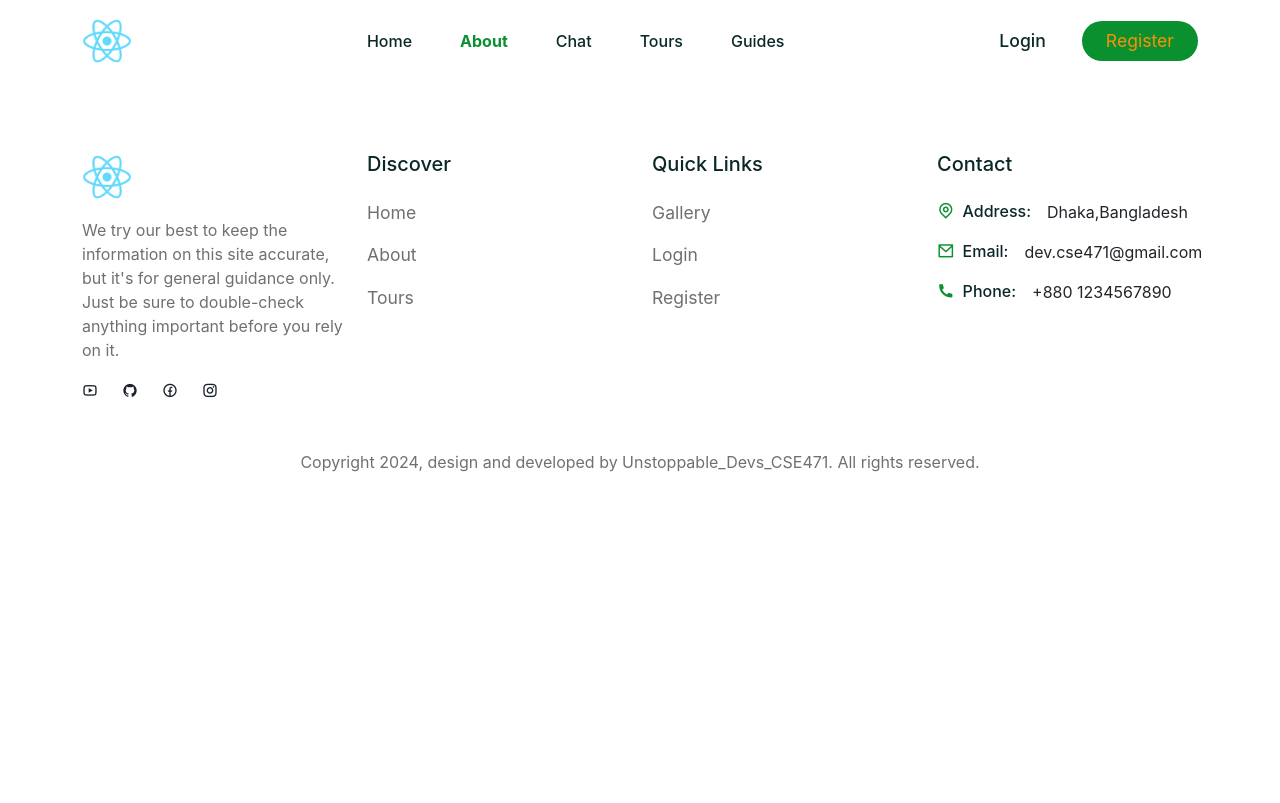
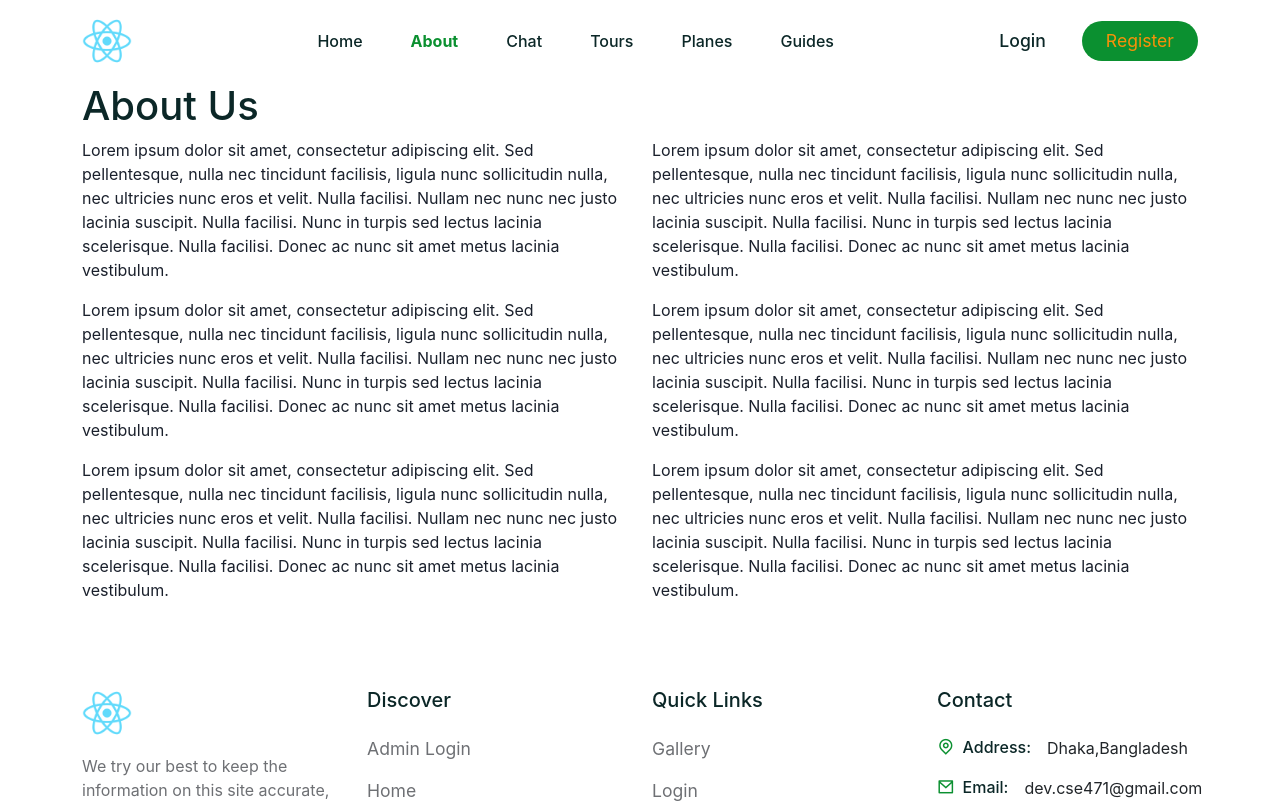
Before and after one commit to jashezan/Tours-and-Travels, a React (Create React App) app in the folder frontend/: page /about in a window 1280 px wide. Shown: the top 803 px of the page. Built offline with nearby package versions, Linux system fonts and the light colour scheme; a web font is replaced by a local one.

Commit message:
Finished User Part

```diff
--- a/frontend/src/components/Booking/Booking.jsx
+++ b/frontend/src/components/Booking/Booking.jsx
@@ -1,7 +1,7 @@
 import React, { useState, useContext } from "react";
 import "./booking.css";
 import { Form, FormGroup, ListGroup, ListGroupItem, Button } from "reactstrap";
-
+import { useToast } from "@chakra-ui/react";
 import { useNavigate } from "react-router-dom";
 import { AuthContext } from "../../context/AuthContext";
 import { BASE_URL } from "../../utils/config";
@@ -9,7 +9,7 @@ import { BASE_URL } from "../../utils/config";
 const Booking = ({ tour, avgRating }) => {
   const { price, reviews, title } = tour;
   const navigate = useNavigate();
-
+  const toast = useToast();
   const { user } = useContext(AuthContext);
 
   const [booking, setBooking] = useState({
@@ -35,6 +35,13 @@ const Booking = ({ tour, avgRating }) => {
       if (!user || user === undefined || user === null) {
         return alert("please sign in");
       }
+      toast({
+        title: "We Recieved Your Request!",
+        description: "Please wait for the confirmation.",
+        status: "info",
+        duration: 9000,
+        isClosable: true,
+      });
       fetch(`${BASE_URL}/booking`, {
         method: "POST",
         credentials: "include",
--- a/frontend/src/components/Footer/Footer.jsx
+++ b/frontend/src/components/Footer/Footer.jsx
@@ -1,44 +1,51 @@
-import React from 'react'
-import './footer.css'
+import React from "react";
+import "./footer.css";
 
-import { Container, Row, Col, ListGroup, ListGroupItem } from 'reactstrap'
+import { Container, Row, Col, ListGroup, ListGroupItem } from "reactstrap";
 
-import { Link } from 'react-router-dom'
-import logo from '../../assets/images/logo512.png'
+import { Link } from "react-router-dom";
+import logo from "../../assets/images/logo512.png";
 
 const quick__links = [
   {
-    path: '/home',
-    display: 'Home'
+    path: "/admin/login",
+    display: "Admin Login",
   },
   {
-    path: '/about',
-    display: 'About'
+    path: "/home",
+    display: "Home",
   },
   {
-    path: '/tours',
-    display: 'Tours'
+    path: "/about",
+    display: "About",
   },
-]
+  {
+    path: "/tours",
+    display: "Tours",
+  },
+];
 
 const quick__links2 = [
   {
-    path: '/gallery',
-    display: 'Gallery'
+    path: "/gallery",
+    display: "Gallery",
   },
   {
-    path: '/login',
-    display: 'Login'
+    path: "/login",
+    display: "Login",
   },
   {
-    path: '/register',
-    display: 'Register'
+    path: "/register",
+    display: "Register",
   },
-]
+  {
+    path: "/admin/login",
+    display: "Admin Login",
+  },
+];
 
 const Footer = () => {
-
-  const year = new Date().getFullYear()
+  const year = new Date().getFullYear();
 
   return (
     <footer className="footer">
@@ -153,6 +160,6 @@ const Footer = () => {
       </Container>
     </footer>
   );
-}
+};
 
-export default Footer
+export default Footer;
--- a/frontend/src/components/Header/Header.jsx
+++ b/frontend/src/components/Header/Header.jsx
@@ -25,6 +25,10 @@ const nav__links = [
     display: "Tours",
   },
   {
+    path: "/plane",
+    display: "Planes",
+  },
+  {
     path: "/guides",
     display: "Guides",
   },
@@ -44,11 +48,11 @@ const Header = () => {
     window.addEventListener("scroll", () => {
       if (
         document.body.scrollTop > 80 ||
-        document.documentElement.scrollTop > 80
+        document.documentElement?.scrollTop > 80
       ) {
-        headerRef.current.classList.add("sticky__header");
+        headerRef?.current?.classList?.add("sticky__header");
       } else {
-        headerRef.current.classList.remove("sticky__header");
+        headerRef?.current?.classList?.remove("sticky__header");
       }
     });
   };
--- a/frontend/src/components/table/BookingTable.jsx
+++ b/frontend/src/components/table/BookingTable.jsx
@@ -13,13 +13,11 @@ const BookingTable = ({ bookings }) => {
   return (
     <TableContainer>
       <Table variant="simple">
-        <TableCaption>My Booking Table</TableCaption>
         <Thead>
           <Tr>
-            <Th>User</Th>
-            <Th>Tour</Th>
-            <Th>Guest Size</Th>
-            <Th>Created At</Th>
+            <Th>Tour / Guide / Plane</Th>
+            <Th>Name</Th>
+            <Th>Booked At</Th>
             <Th>Payment Status</Th>
             <Th>Cancel</Th>
           </Tr>
--- a/frontend/src/components/table/BookingTableRow.jsx
+++ b/frontend/src/components/table/BookingTableRow.jsx
@@ -1,7 +1,7 @@
 import { Tr, Td } from "@chakra-ui/react";
 import React from "react";
 import { BASE_URL } from "../../utils/config.js";
-import { Button, useToast } from "@chakra-ui/react";
+import { Button, useToast, Tooltip, Text } from "@chakra-ui/react";
 import { Link } from "react-router-dom";
 
 const BookingTableRow = ({ booking }) => {
@@ -29,9 +29,30 @@ const BookingTableRow = ({ booking }) => {
   };
   return (
     <Tr>
-      <Td>{booking.userId.username}</Td>
-      <Td>{booking.tourId?.title}</Td>
-      <Td>{booking.guestSize}</Td>
+      <Td>
+        {booking.tourId !== null
+          ? "Tour"
+          : booking.guideId !== null
+          ? "Guide"
+          : booking.planeTicketId !== null
+          ? "Plane Ticket"
+          : "No Booking"}
+      </Td>
+      <Td>
+        {booking.tourId !== null ? (
+          <Text>
+            <Tooltip label={`Guest Size: ${booking.guestSize}`}>
+              {`${booking.tourId.title} (${booking.guestSize})`}
+            </Tooltip>
+          </Text>
+        ) : booking.guideId !== null ? (
+          `${booking.guideId.firstName} ${booking.guideId.lastName}`
+        ) : booking.planeTicketId !== null ? (
+          booking.planeTicketId.airline
+        ) : (
+          "No Booking"
+        )}
+      </Td>
       <Td>{new Date(booking.createdAt).toLocaleDateString()}</Td>
       <Td>
         {booking.paymentAmount !== null ? (
--- /dev/null
+++ b/frontend/src/pages/About.jsx
@@ -0,0 +1,78 @@
+import React from "react";
+import { Container, Row, Col } from "reactstrap";
+
+const About = () => {
+  return (
+    <Container>
+      <h1>About Us</h1>
+      <Row>
+        <Col>
+          <p>
+            Lorem ipsum dolor sit amet, consectetur adipiscing elit. Sed
+            pellentesque, nulla nec tincidunt facilisis, ligula nunc
+            sollicitudin nulla, nec ultricies nunc eros et velit. Nulla
+            facilisi. Nullam nec nunc nec justo lacinia suscipit. Nulla
+            facilisi. Nunc in turpis sed lectus lacinia scelerisque. Nulla
+            facilisi. Donec ac nunc sit amet metus lacinia vestibulum.
+          </p>
+        </Col>
+        <Col>
+          <p>
+            Lorem ipsum dolor sit amet, consectetur adipiscing elit. Sed
+            pellentesque, nulla nec tincidunt facilisis, ligula nunc
+            sollicitudin nulla, nec ultricies nunc eros et velit. Nulla
+            facilisi. Nullam nec nunc nec justo lacinia suscipit. Nulla
+            facilisi. Nunc in turpis sed lectus lacinia scelerisque. Nulla
+            facilisi. Donec ac nunc sit amet metus lacinia vestibulum.
+          </p>
+        </Col>
+      </Row>
+      <Row>
+        <Col>
+          <p>
+            Lorem ipsum dolor sit amet, consectetur adipiscing elit. Sed
+            pellentesque, nulla nec tincidunt facilisis, ligula nunc
+            sollicitudin nulla, nec ultricies nunc eros et velit. Nulla
+            facilisi. Nullam nec nunc nec justo lacinia suscipit. Nulla
+            facilisi. Nunc in turpis sed lectus lacinia scelerisque. Nulla
+            facilisi. Donec ac nunc sit amet metus lacinia vestibulum.
+          </p>
+        </Col>
+        <Col>
+          <p>
+            Lorem ipsum dolor sit amet, consectetur adipiscing elit. Sed
+            pellentesque, nulla nec tincidunt facilisis, ligula nunc
+            sollicitudin nulla, nec ultricies nunc eros et velit. Nulla
+            facilisi. Nullam nec nunc nec justo lacinia suscipit. Nulla
+            facilisi. Nunc in turpis sed lectus lacinia scelerisque. Nulla
+            facilisi. Donec ac nunc sit amet metus lacinia vestibulum.
+          </p>
+        </Col>
+      </Row>
+      <Row>
+        <Col>
+          <p>
+            Lorem ipsum dolor sit amet, consectetur adipiscing elit. Sed
+            pellentesque, nulla nec tincidunt facilisis, ligula nunc
+            sollicitudin nulla, nec ultricies nunc eros et velit. Nulla
+            facilisi. Nullam nec nunc nec justo lacinia suscipit. Nulla
+            facilisi. Nunc in turpis sed lectus lacinia scelerisque. Nulla
+            facilisi. Donec ac nunc sit amet metus lacinia vestibulum.
+          </p>
+        </Col>
+        <Col>
+          <p>
+            Lorem ipsum dolor sit amet, consectetur adipiscing elit. Sed
+            pellentesque, nulla nec tincidunt facilisis, ligula nunc
+            sollicitudin nulla, nec ultricies nunc eros et velit. Nulla
+            facilisi. Nullam nec nunc nec justo lacinia suscipit. Nulla
+            facilisi. Nunc in turpis sed lectus lacinia scelerisque. Nulla
+            facilisi. Donec ac nunc sit amet metus lacinia vestibulum.
+          </p>
+        </Col>
+      </Row>
+    </Container>
+  );
+};
+
+export default About;
--- a/frontend/src/pages/GuideDetails.jsx
+++ b/frontend/src/pages/GuideDetails.jsx
@@ -2,13 +2,14 @@ import React, { useContext, useEffect, useState } from "react";
 import { useParams } from "react-router-dom";
 import { BASE_URL } from "./../utils/config.js";
 import { AuthContext } from "../context/AuthContext.jsx";
-import { Image, Text, Button, Stack } from "@chakra-ui/react";
+import { Image, Text, Button, Stack, useToast } from "@chakra-ui/react";
 import { useNavigate } from "react-router-dom";
 import { Container, Row, Col, Form, ListGroup } from "reactstrap";
 
 const GuideDetails = () => {
   const { id } = useParams();
   const { user } = useContext(AuthContext);
+  const toast = useToast();
   const [guide, setGuide] = useState({});
   const navigate = useNavigate();
   useEffect(() => {
@@ -18,6 +19,13 @@ const GuideDetails = () => {
       .catch((err) => console.log(err));
   }, []);
   const bookGuide = async () => {
+    toast({
+      title: "We Recieved Your Request!",
+      description: "Please wait for the confirmation.",
+      status: "info",
+      duration: 9000,
+      isClosable: true,
+    });
     try {
       fetch(`${BASE_URL}/booking`, {
         method: "POST",
--- a/frontend/src/pages/Payment.jsx
+++ b/frontend/src/pages/Payment.jsx
@@ -29,7 +29,6 @@ const Payment = () => {
   const { id } = useParams();
   const [data, setData] = useState({});
   const navigate = useNavigate();
-  const toast = useToast();
   useEffect(() => {
     fetch(`${BASE_URL}/booking/${id}`, {
       method: "GET",
@@ -43,43 +42,46 @@ const Payment = () => {
       .then((data) => setData(data.data))
       .catch((err) => console.error(err));
   }, []);
-  const makePayment = async () => {
+  const toast = useToast();
+  const toastIdRef = React.useRef();
+  const makePayment = async (totalAmount) => {
+    const addToast = (msg, state) => {
+      toastIdRef.current = toast({
+        description: msg,
+        status: state || "info",
+        duration: 9000,
+        isClosable: true,
+      });
+    };
+    const updateToast = (newMsg, state) => {
+      if (toastIdRef.current) {
+        toast.update(toastIdRef.current, {
+          description: newMsg,
+          status: state || "info",
+        });
+      }
+    };
+
     try {
+      addToast("Payment in progress...");
       const response = await fetch(`${BASE_URL}/booking/payment/${id}`, {
         method: "POST",
         credentials: "include",
         headers: {
           "Content-Type": "application/json",
-          Authorization: `Bearer ${localStorage.getItem("token")}`,
         },
         body: JSON.stringify({
-          paymentAmount: getTotalAmount(data),
+          paymentAmount: totalAmount,
         }),
       });
       const res = await response.json();
-      if (!res.ok) {
-        return alert(result.message);
-      } else {
-        toast({
-          title: "Payment Status",
-          description: res.message,
-          status: res.status,
-          duration: 9000,
-          isClosable: true,
-        });
-        navigate("/thank-you");
-      }
+      updateToast(res.message, "success");
+      navigate("/thank-you");
     } catch (error) {
-      toast({
-        title: "Payment Status",
-        description: "Payment Failed",
-        status: "error",
-        duration: 9000,
-        isClosable: true,
-      });
+      console.error(error);
+      updateToast("Payment Failed", "error");
     }
   };
-  console.log(data);
   if (data) {
     return (
       <Container>
@@ -127,7 +129,10 @@ const Payment = () => {
               ) : (
                 <>
                   <Text>Payable Amount: {getTotalAmount(data)}</Text>
-                  <Button colorScheme="green" onClick={makePayment}>
+                  <Button
+                    colorScheme="green"
+                    onClick={() => makePayment(getTotalAmount(data))}
+                  >
                     Pay
                   </Button>
                 </>
--- a/frontend/src/pages/Plane.jsx
+++ b/frontend/src/pages/Plane.jsx
@@ -1,9 +1,122 @@
-import React from 'react'
+import React, { useEffect, useState } from "react";
+import CommonSection from "./../shared/CommonSection";
+import { Container, Row, Col } from "reactstrap";
+import useFetch from "../hooks/useFetch";
+import { BASE_URL } from "../utils/config.js";
+import {
+  Table,
+  Thead,
+  Tbody,
+  Tr,
+  Th,
+  Td,
+  TableContainer,
+  Tooltip,
+  Button,
+  useToast,
+} from "@chakra-ui/react";
+import { useNavigate } from "react-router-dom";
 
 const Plane = () => {
+  const [planeTickets, setPlaneTickets] = useState([]);
+  const navigate = useNavigate();
+  const toast = useToast();
+  useEffect(() => {
+    fetch(`${BASE_URL}/booking/plane-ticket`)
+      .then((res) => res.json())
+      .then((data) => setPlaneTickets(data.data))
+      .catch((err) => console.log(err));
+  }, []);
+  const bookGuide = async (planeTicketId) => {
+    toast({
+      title: "We Recieved Your Request!",
+      description: "Please wait for the confirmation.",
+      status: "info",
+      duration: 9000,
+      isClosable: true,
+    });
+    try {
+      fetch(`${BASE_URL}/booking`, {
+        method: "POST",
+        credentials: "include",
+        headers: {
+          "Content-Type": "application/json",
+          Authorization: `Bearer ${localStorage.getItem("token")}`,
+        },
+        body: JSON.stringify({
+          planeTicketId,
+        }),
+      })
+        .then((res) => res.json())
+        .then((data) => {
+          navigate(`/payment/${data.data._id}`);
+        });
+    } catch (err) {
+      console.error(err);
+    }
+  };
   return (
-    <div>Plane</div>
-  )
-}
+    <>
+      <CommonSection title={"Plane Tickets"} />
+      <section>
+        {planeTickets.length > 0 ? (
+          <TableContainer>
+            <Table variant="simple">
+              <Thead>
+                <Tr>
+                  <Th>Airline</Th>
+                  <Th>Flight Number</Th>
+                  <Th>From</Th>
+                  <Th>To</Th>
+                  <Th>Price</Th>
+                  <Th>Book</Th>
+                </Tr>
+              </Thead>
+              <Tbody>
+                {planeTickets.map((planeTicket) => (
+                  <Tr key={planeTicket._id}>
+                    <Td>{planeTicket.airline}</Td>
+                    <Td>{planeTicket.flightNumber}</Td>
+                    <Td>
+                      <Tooltip
+                        label={`Departure Time: ${new Date(
+                          planeTicket.departureDateTime
+                        ).toLocaleString("en-US", { timeZoneName: "short" })}`}
+                        aria-label="A tooltip"
+                      >
+                        {planeTicket.departureAirport}
+                      </Tooltip>
+                    </Td>
+                    <Td>
+                      <Tooltip
+                        label={`Arrival Time: ${new Date(
+                          planeTicket.arrivalDateTime
+                        ).toLocaleString("en-US", { timeZoneName: "short" })}`}
+                        aria-label="A tooltip"
+                      >
+                        {planeTicket.arrivalAirport}
+                      </Tooltip>
+                    </Td>
+                    <Td>{planeTicket.price}</Td>
+                    <Td>
+                      <Button
+                        colorScheme="green"
+                        onClick={() => bookGuide(planeTicket._id)}
+                      >
+                        Book
+                      </Button>
+                    </Td>
+                  </Tr>
+                ))}
+              </Tbody>
+            </Table>
+          </TableContainer>
+        ) : (
+          <p>No Plane Tickets</p>
+        )}
+      </section>
+    </>
+  );
+};
 
-export default Plane
+export default Plane;
--- a/frontend/src/pages/Profile.jsx
+++ b/frontend/src/pages/Profile.jsx
@@ -53,6 +53,7 @@ const Profile = () => {
           margin: "2rem auto",
         }}
       >
+        <h2>My Bookings and Payments</h2>
         <BookingTable bookings={tableData} />
       </Container>
     </Container>
--- a/frontend/src/router/Routers.jsx
+++ b/frontend/src/router/Routers.jsx
@@ -13,6 +13,8 @@ import Profile from '../pages/Profile'
 import Chats from '../pages/Chats';
 import Guides from '../pages/Guides';
 import GuideDetails from '../pages/GuideDetails';
+import Plane from '../pages/Plane';
+import About from '../pages/About';
 
 const Routers = () => {
   return (
@@ -21,6 +23,7 @@ const Routers = () => {
       <Route path='/home' element={<Home />} />
       <Route path='/tours' element={<Tours />} />
       <Route path='/guides' element={<Guides />} />
+      <Route path='/plane' element={<Plane />} />
       <Route path='/guides/:id' element={<GuideDetails />} />
       <Route path='/tours/:id' element={<TourDetails />} />
       <Route path='/login' element={<Login />} />
@@ -29,7 +32,7 @@ const Routers = () => {
       <Route path='/tours/search' element={<SearchResultList />} />
       <Route path='/payment/:id' element={<Payment />} />
       <Route path='/profile' element={<Profile />} />
-
+      <Route path='/about' element={<About />} />
       <Route path='/chats' element={<Chats />} />
     </Routes>
   )
```
Also changed, not shown: 1 other file (tests, documents, lock files or other folders).
